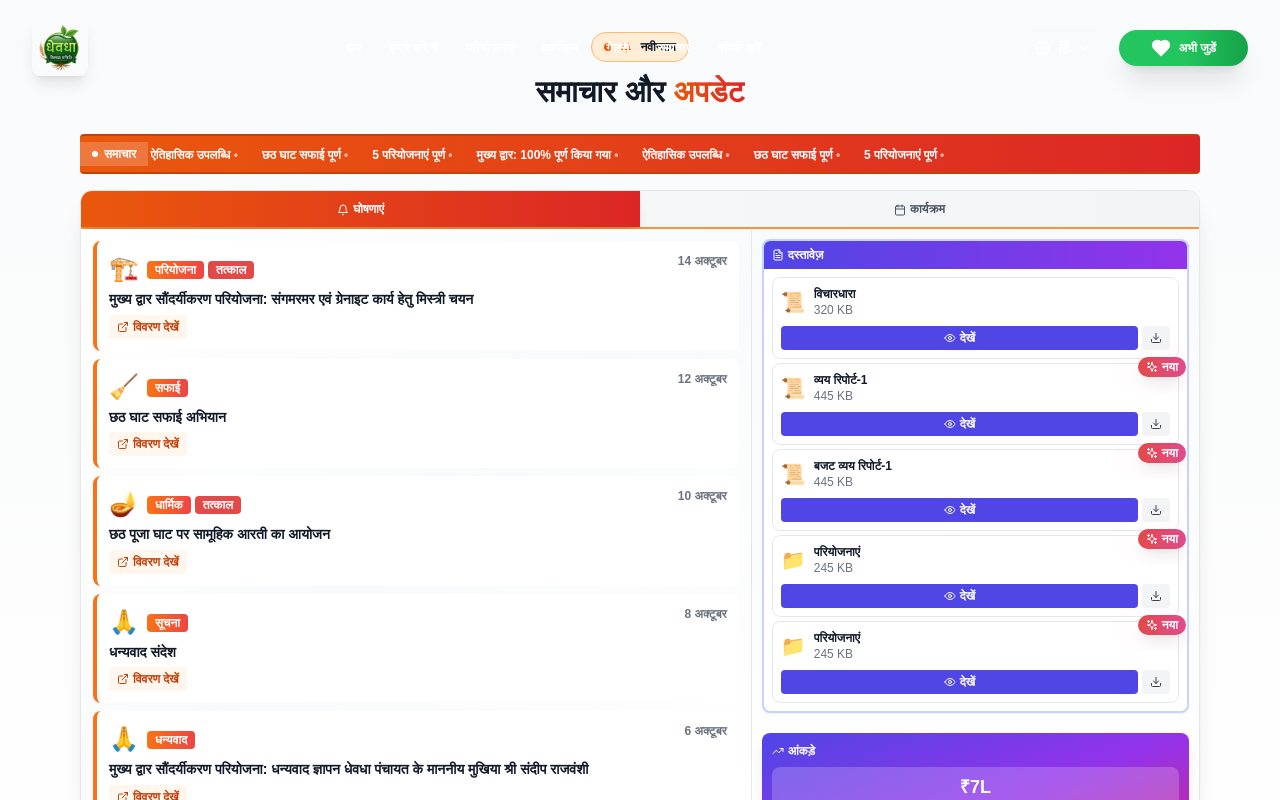
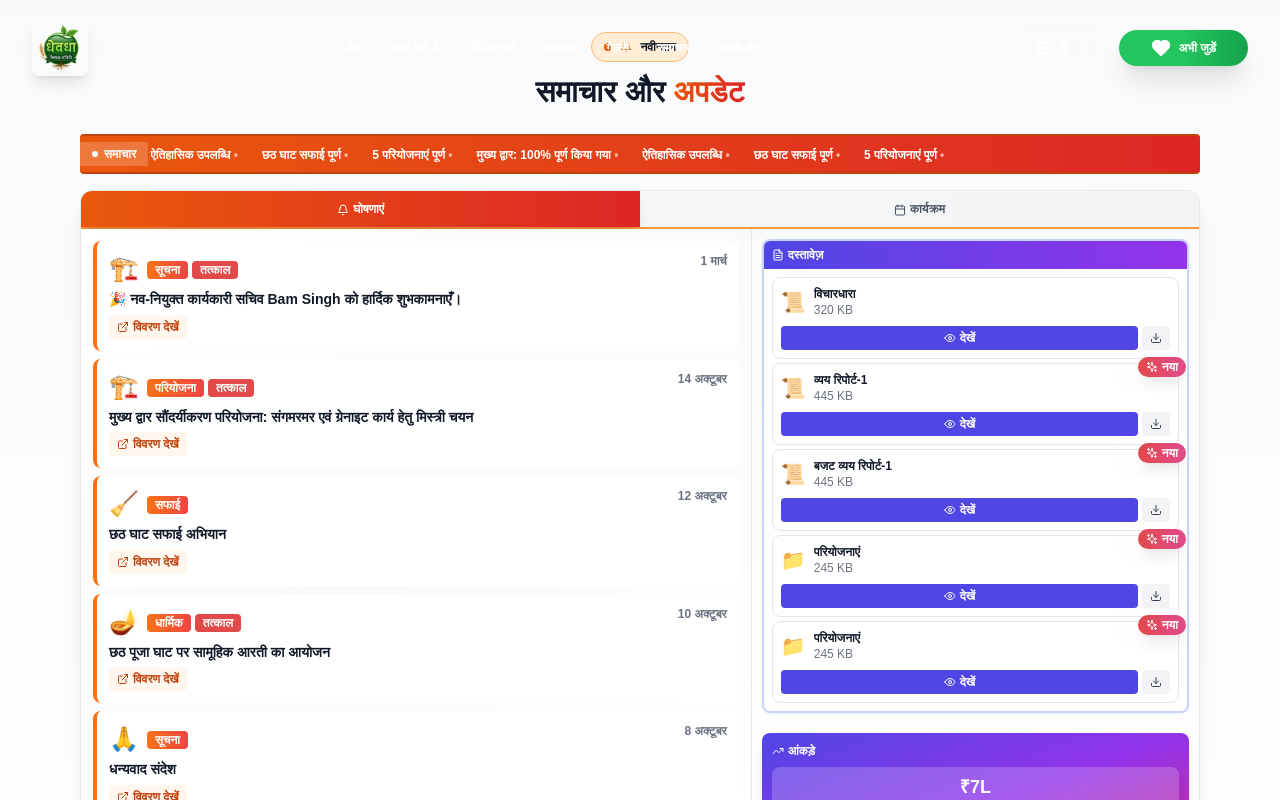
Before and after one commit to developerabhi04/deodha-foundation, a Next.js app: page /home/news in a window 1280 px wide. Shown: the top 800 px of the page. Built offline with nearby package versions, Linux system fonts and the light colour scheme.

Commit message:
Update announcements in NewsSection and adjust project budget and image in ProjectsSection

```diff
--- a/pages/home/news.jsx
+++ b/pages/home/news.jsx
@@ -58,7 +58,15 @@ const NewsSection = () => {
         }
     ];
 
-    const announcements = [
+    const announcements = [{
+        id: 1,
+        title: language === 'hi' ? '🎉 नव‑नियुक्त कार्यकारी सचिव Bam Singh को हार्दिक शुभकामनाएँ।' : '🎉 Hearty congratulations to the newly appointed Executive Secretary Bam Singh.',
+        date: language === 'hi' ? '1 मार्च' : 'March 1',
+        type: language === 'hi' ? 'सूचना' : 'Information',
+        priority: 'high',
+        icon: '🏗️',
+        link: 'https://www.facebook.com/share/p/17p7CYJm6S/'
+    },
     {
         id: 1,
         title: language === 'hi' ? 'मुख्य द्वार सौंदर्यीकरण परियोजना: संगमरमर एवं ग्रेनाइट कार्य हेतु मिस्त्री चयन' : 'Main Gate Beautification Project: Mason Selection for Marble & Granite Work',
--- a/pages/home/project.jsx
+++ b/pages/home/project.jsx
@@ -20,10 +20,10 @@ const ProjectsSection = () => {
             description: language === 'hi'
                 ? 'परिसर के अंदर सुंदरीकरण और टिकाऊ फ्लोरिंग का कार्य। इससे क्षेत्र की सुंदरता और स्थायित्व में वृद्धि होगी।'
                 : "Beautification and durable flooring inside the premises. This will enhance the area's beauty and durability.",
-            budget: '₹1,50,000',
+            budget: '₹3,00,000',
             progress: 45,
             status: language === 'hi' ? 'प्रगति पर' : 'In Progress',
-            image: 'https://res.cloudinary.com/dusalynec/image/upload/v1761989019/122229215_4119849248032176_6598869593962715102_n_hxkb7o.jpg',
+            image: 'https://res.cloudinary.com/dusalynec/image/upload/v1761913593/BrahmPichas2_faqb4s.jpg',
         },
     ];
 
```
Lines whose indentation alone changed are shown as unchanged.
